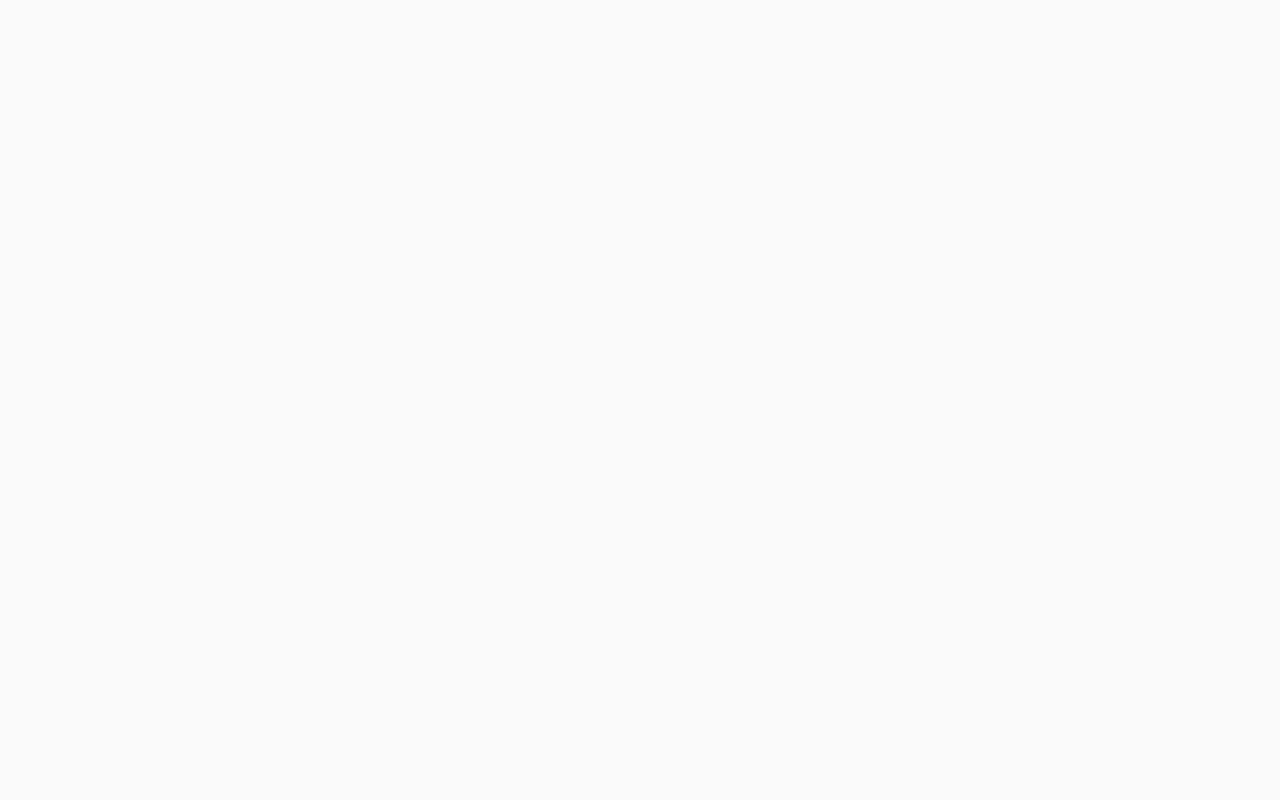
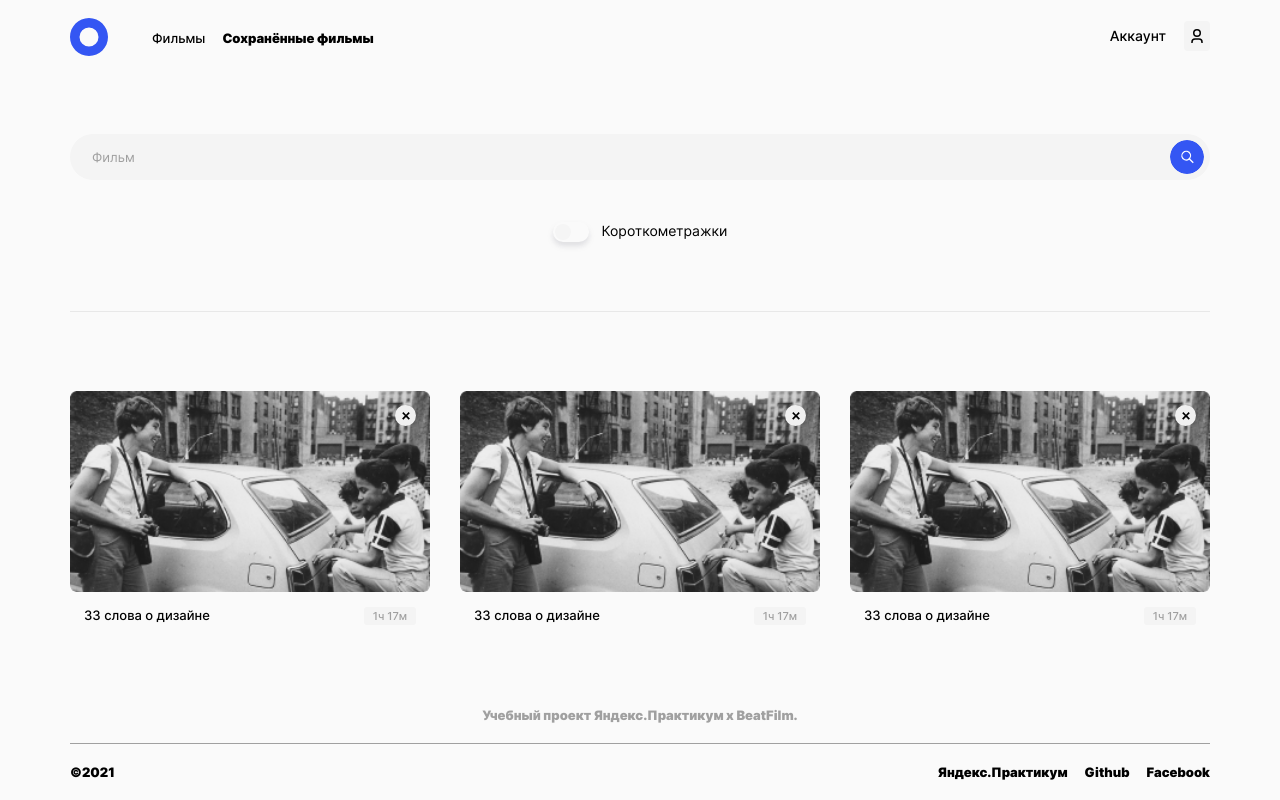
Before and after one commit to freebeego/movies-explorer-frontend, a React (Create React App) app: page /saved-movies in a window 1280 px wide. Built offline with nearby package versions, Linux system fonts and the light colour scheme.

Commit message:
feat: saved movies

```diff
--- a/src/components/App.js
+++ b/src/components/App.js
@@ -5,6 +5,7 @@ import './App.css';
 import ProtectedRoute from './ProtectedRoute/ProtectedRoute';
 import Main from './Main/Main';
 import Movies from './Movies/Movies';
+import SavedMovies from './SavedMovies/SavedMovies';
 
 function App() {
   const [currentUser, setCurrentUser] = React.useState({});
@@ -43,14 +44,14 @@ function App() {
           loggedIn={loggedIn}
         />
 
-        {/*<ProtectedRoute
+        <ProtectedRoute
           exact
           path="/saved-movies"
           component={SavedMovies}
           loggedIn={loggedIn}
         />
 
-        <ProtectedRoute
+        {/*<ProtectedRoute
           exact
           path="/profile"
           component={Profile}
--- a/src/components/Footer/Footer.css
+++ b/src/components/Footer/Footer.css
@@ -2,6 +2,7 @@
   display: flex;
   flex-direction: column;
   padding: 79px 10px 10px;
+  margin-top: auto;
 }
 
 .footer__caption {
--- a/src/components/Movies/More/More.css
+++ b/src/components/Movies/More/More.css
@@ -11,6 +11,11 @@
   border: #e8e8e8 solid 1px;
   border-radius: 6px;
   background: none;
+}
+
+.more:hover {
+  opacity: .8;
+  cursor: pointer;
 }
 
 @media screen and (min-width: 768px) {
--- a/src/components/Movies/Search/Search.css
+++ b/src/components/Movies/Search/Search.css
@@ -51,7 +51,7 @@
 }
 
 .search__submit:hover {
-  opacity: .7;
+  opacity: .8;
   cursor: pointer;
 }
 
--- a/src/components/MoviesCardList/MoviesCard/MoviesCard.css
+++ b/src/components/MoviesCardList/MoviesCard/MoviesCard.css
@@ -12,7 +12,7 @@
   margin: 0 auto;
 }
 
-.card__save {
+.card__button {
   width: 72px;
   height: 21px;
   border: none;
@@ -28,13 +28,13 @@
 }
 
 @media screen and (hover: hover) {
-  .card__save:hover {
-    opacity: .7;
+  .card__button:hover {
+    opacity: .8;
     cursor: pointer;
   }
 }
 
-.card__save_saved {
+.card__button_saved {
   font-size: 0;
   width: 21px;
   height: 21px;
@@ -45,19 +45,29 @@
   background-color: #ee3465;
 }
 
-.card__save_saved:hover {
+.card__button_saved:hover {
   opacity: unset;
 }
 
 @media screen and (hover: hover) {
-  .card__save_saved:hover {
+  .card__button_saved:hover {
     opacity: unset;
     background-image: url('../../../images/cancel.svg');
     background-repeat: no-repeat;
     background-position: center;
-    background-size: 10px;
+    background-size: 8px;
     background-color: #f4f4f4;
   }
+}
+
+.card__button_remove {
+  font-size: 0;
+  width: 21px;
+  height: 21px;
+  background-image: url('../../../images/cancel.svg');
+  background-repeat: no-repeat;
+  background-position: center;
+  background-size: 8px;
 }
 
 .card__caption {
@@ -95,7 +105,7 @@
     height: 190px;
   }
 
-  .card__save {
+  .card__button {
     top: 14px;
     right: 14px;
   }
--- a/src/components/MoviesCardList/MoviesCard/MoviesCard.js
+++ b/src/components/MoviesCardList/MoviesCard/MoviesCard.js
@@ -1,11 +1,19 @@
 import './MoviesCard.css';
 import banner from '../../../images/banner.jpg';
+import { useLocation } from 'react-router-dom';
 
 function MoviesCard({ filmSaveToggle }) {
+  const location = useLocation();
+
   return (
     <li className="card">
-      <img src={banner} alt="dfgdfgdfg" className="card__image"/>
-      <button onClick={filmSaveToggle} className="card__save" aria-haspopup={true}>Сохранить</button>
+      <img src={ banner } alt="dfgdfgdfg" className="card__image"/>
+      <button
+        onClick={ filmSaveToggle }
+        className={ 'card__button' + (location.pathname === "/saved-movies" ? " card__button_remove" : "") }
+      >
+        Сохранить
+      </button>
       <div className="card__caption">
         <span className="card__name">33 слова о дизайне</span>
         <span className="card__duration">1ч 17м</span>
--- a/src/components/MoviesCardList/MoviesCardList.js
+++ b/src/components/MoviesCardList/MoviesCardList.js
@@ -1,23 +1,21 @@
 import './MoviesCardList.css';
 import MoviesCard from './MoviesCard/MoviesCard';
+import { useLocation } from 'react-router-dom';
 
 function MoviesCardList({ cards, children }) {
+  const location = useLocation();
+
   function filmSaveToggle(e) {
-    e.target.classList.toggle('card__save_saved');
+    if (location.pathname === "/saved-movies")  {
+      console.log('saved movies');
+    } else {
+      e.target.classList.toggle('card__button_saved');
+    }
   }
 
   return (
     <section className="movies-cards">
       <ul className="movies-cards-list">
-        <MoviesCard filmSaveToggle={filmSaveToggle} />
-        <MoviesCard filmSaveToggle={filmSaveToggle} />
-        <MoviesCard filmSaveToggle={filmSaveToggle} />
-        <MoviesCard filmSaveToggle={filmSaveToggle} />
-        <MoviesCard filmSaveToggle={filmSaveToggle} />
-        <MoviesCard filmSaveToggle={filmSaveToggle} />
-        <MoviesCard filmSaveToggle={filmSaveToggle} />
-        <MoviesCard filmSaveToggle={filmSaveToggle} />
-        <MoviesCard filmSaveToggle={filmSaveToggle} />
         <MoviesCard filmSaveToggle={filmSaveToggle} />
         <MoviesCard filmSaveToggle={filmSaveToggle} />
         <MoviesCard filmSaveToggle={filmSaveToggle} />
--- /dev/null
+++ b/src/components/SavedMovies/SavedMovies.js
@@ -0,0 +1,20 @@
+import './SavedMovies.css';
+import Nav from '../Nav/Nav';
+import Header from '../Header/Header';
+import Search from '../Movies/Search/Search';
+import MoviesCardList from '../MoviesCardList/MoviesCardList';
+import Footer from '../Footer/Footer';
+
+function SavedMovies({ loggedIn }) {
+  return (
+    <>
+      <Nav />
+      <Header loggedIn={loggedIn} />
+      <Search />
+      <MoviesCardList />
+      <Footer />
+    </>
+  );
+}
+
+export default SavedMovies;
```
Also changed, not shown: src/components/SavedMovies/SavedMovies.css (added).
